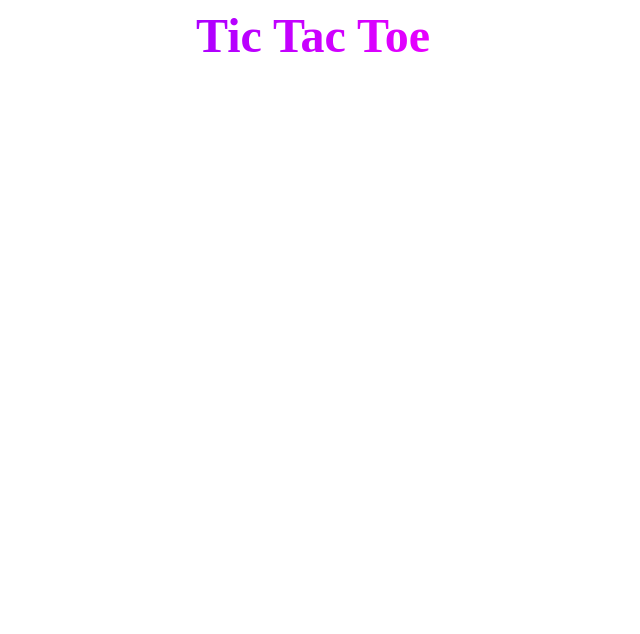
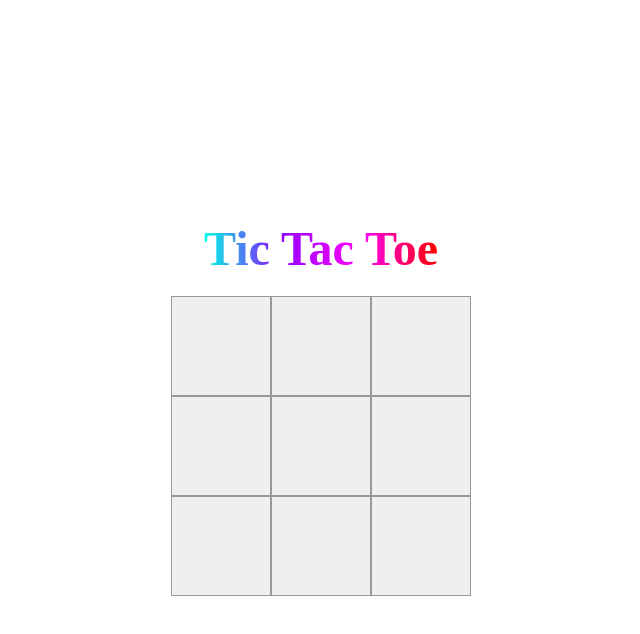
Before and after one commit to DpastoreSynthforgestudios/Dom-s-Projects, a plain HTML site: page Cursor/Tic Tac Toe/Index.html in a window 1280 px wide. Shown: the whole page, without its empty margins (327-967 px from the left). Drawn offline with Linux system fonts and the light colour scheme.

Commit message:
Refactor Tic Tac Toe layout in Index.html and enhance styles in styles.css. Added main container, game board structure, and updated CSS for improved layout and styling.

```diff
--- a/Cursor/Tic Tac Toe/Index.html
+++ b/Cursor/Tic Tac Toe/Index.html
@@ -7,7 +7,28 @@
     <link rel="stylesheet" href="styles.css">
 </head>
 <body>
-    <div class ="gradient-text">Tic Tac Toe</div>
+    <div class="main-container">
+        <div class="gradient-text">Tic Tac Toe</div>
+        <div class="board-container">
+            <div class="game-board">
+                <div class="board-row">
+                    <button class="square"></button>
+                    <button class="square"></button>
+                    <button class="square"></button>
+                </div>
+                <div class="board-row">
+                    <button class="square"></button>
+                    <button class="square"></button>
+                    <button class="square"></button>
+                </div>
+                <div class="board-row">
+                    <button class="square"></button>
+                    <button class="square"></button>
+                    <button class="square"></button>
+                </div>
+            </div>
+        </div>
+    </div>
     <script src="scripts.js"></script>
 </body>
 </html>
--- a/Cursor/Tic Tac Toe/styles.css
+++ b/Cursor/Tic Tac Toe/styles.css
@@ -1,19 +1,23 @@
+.main-container {
+    display: flex;
+    flex-direction: column;
+    justify-content: center;
+    align-items: center;
+    height: 100vh; /* Full viewport height */
+    width: 100vw;  /* Full viewport width */
+}
+
 .gradient-text {
     font-size: 3rem;
-    /* Adjust font size as needed */
     font-weight: bold;
-    /* Optional: Make the text bold */
     background-image: linear-gradient(90deg, red, yellow, rgb(0, 255, 0), rgb(0, 255, 229), rgb(149, 0, 255), rgb(255, 0, 255), red);
     background-size: 200% 100%;
-    /* Extend the gradient to enable animation */
     background-clip: text;
-    /* Apply the gradient to the text only */
     -webkit-background-clip: text;
-    /* For WebKit browsers */
     color: transparent;
-    /* Make the non-gradient part transparent */
     animation: gradient-shift 10s linear infinite;
     text-align: center;
+    margin-bottom: 20px; /* Add a gap below the text */
 }
 
 @keyframes gradient-shift {
@@ -26,3 +30,28 @@
         background-position: 0 0;
     }
 }
+
+.game-board {
+    display: flex;
+    flex-direction: column;
+    align-items: center;
+}
+
+.board-row {
+    align-items: center;
+    justify-content: center;
+    display: flex;
+    flex-direction: row;
+}
+
+.square {
+    height: 100px;
+    width: 100px;
+    border: 1px solid #999;
+}
+
+.board-container {
+    display: flex;
+    justify-content: center;
+    align-items: center;
+}
```
